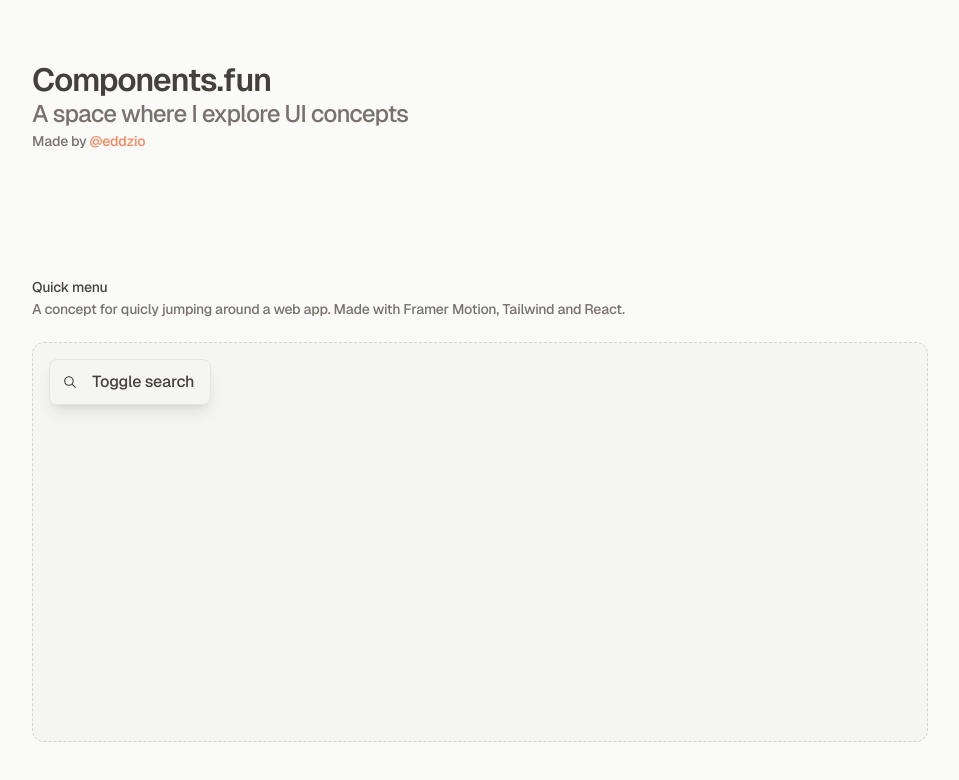
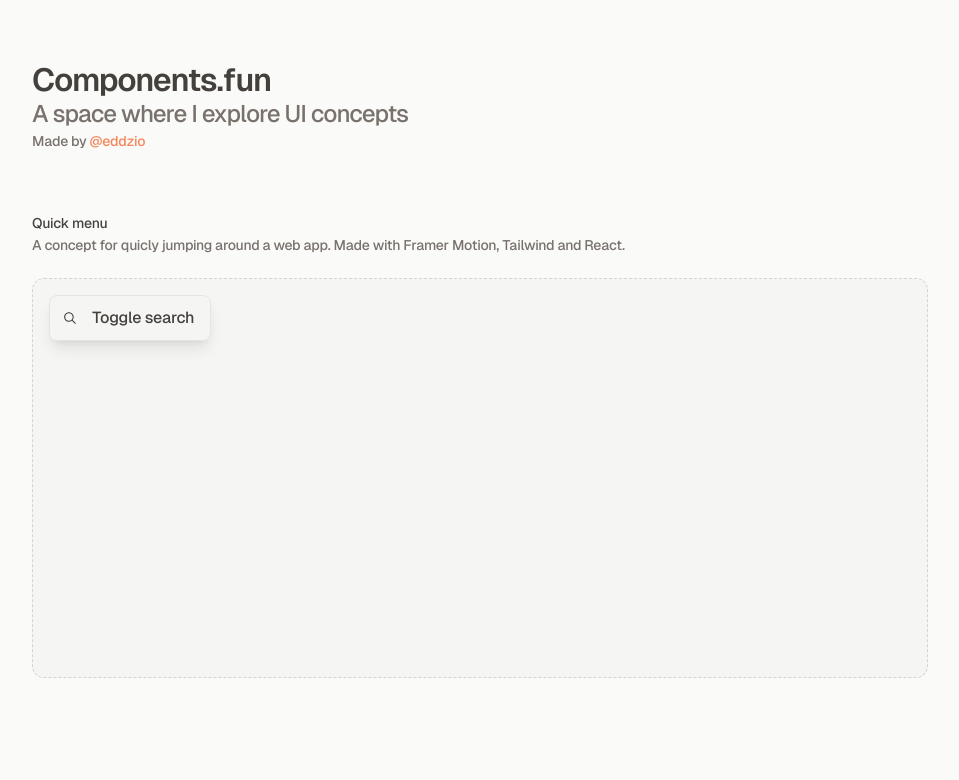
Before and after one commit to eddzio/components, a Next.js app: page / in a window 1280 px wide. Shown: the top 780 px of the page, without its empty margins (160-1119 px from the left). Built offline with nearby package versions, Linux system fonts and the light colour scheme.

Commit message:
reduced pageHeader bottom padding

```diff
--- a/app/components/pageHeader.tsx
+++ b/app/components/pageHeader.tsx
@@ -12,7 +12,7 @@
         variants={entryVariants}
         initial="hidden"
         animate="show"
-        className="flex flex-col gap-1 py-16">
+        className="flex flex-col gap-1 pt-16">
         <h1>Components.fun</h1>
         <h2>A space where I explore UI concepts</h2>
         <p className="label-secondary">Made by <a href="https://twitter.com/eddzio">@eddzio</a></p>
```
